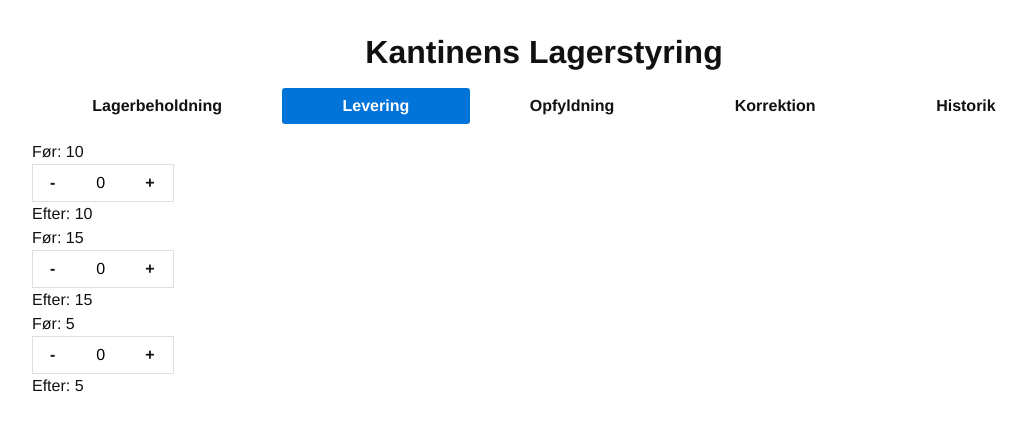
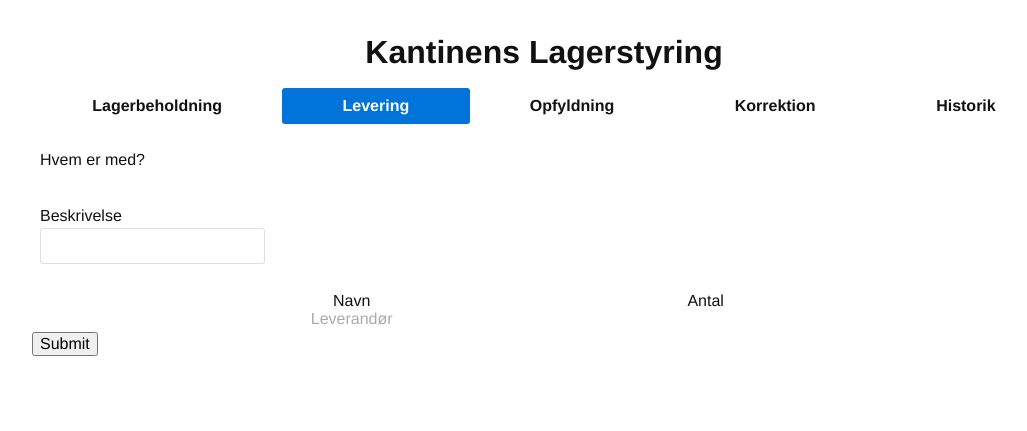
Before and after one commit to datalogisk-kantineforening/mobilager2, a Django app: page /restock in a window 1280 px wide. Shown: the top 431 px of the page, without its empty margins (96-1123 px from the left). Run offline with Django 3.2, Linux system fonts and the light colour scheme.

Commit message:
Generalized pages for updating current stock

```diff
--- /dev/null
+++ b/inventory/templates/base-update.html
@@ -0,0 +1,79 @@
+{% extends "master.html" %}
+
+{% block script %}
+{% load staticfiles %}
+<script type="text/javascript" src="{% static "js/quantity-widget.js" %}"></script>
+
+<style>
+ .nqty { background-color:red }
+ .qfield { width: 40px;
+     border: none;}
+</style>
+
+<script type="text/javascript">
+ $(function() {
+     $( "#names > input" ).each(
+         function(_i, e){
+             $(e).button();
+         });
+
+     $(".qty-widget").each(
+
+         function(i, e){
+             $(e).quantity({'id': i, 'validator':
+            {% block validator-fun %}
+                            function(v) {
+                 return true;
+                            }
+                 {% endblock %}
+             });
+
+         });
+ });
+
+</script>
+{% endblock %}
+
+{% block content %}
+<form method="POST" action="{% block post-action %}{% endblock %}">
+    {% csrf_token %}
+
+    <!--<label value="Navn" for="who" />-->
+    <div class="container mb2 p1"><div class="block">Hvem er med?</div>
+        <div id="names" class=".flex-wrap">
+            {% for name in names %}
+            <input type="checkbox" class="who" id="who{{name.pk}}" name="who" value="{{ name.pk }}" />
+            <label for="who{{name.pk}}">{{ name.name|capfirst }}</label>
+            {% endfor %}
+        </div>
+    </div>
+    <div class="container p1 mb2">
+        <label for="what" class="block">Beskrivelse</label>
+        <input type="text" name="what" class="field"/>
+    </div>
+    <table class="sortable">
+        <thead>
+            <tr>
+                <td class="center">
+                    <div>Navn</div>
+                    <div class="gray">Leverandør</div>
+                    <td class="">Antal</td>
+            </tr>
+        </thead>
+        <tbody>
+            {% for product in products %}
+            <tr>
+                <!--<td>{{ product.pk }}</td>-->
+                <td class="center align-middle">
+                    <div>{{ product.name }}</div>
+                    <div class="gray">{{ product.vendor }}</div>
+                </td>
+                <td><input type="text" class="qty-widget" name="{{ product.pk }}_qty" value="{{ product.quantity }}" /></td>
+            </tr>
+            {% endfor %}
+        </tbody>
+    </table>
+    <input type="submit" />
+</form>
+
+{% endblock %}
--- a/inventory/templates/correction.html
+++ b/inventory/templates/correction.html
@@ -1,5 +1,7 @@
-{% extends "master.html" %}
+{% extends "base-update.html" %}
 
-{% block header %}Korrektion{% endblock %}
+{% block header %} Korrektion {% endblock %}
 
 {% block nav-correction %}btn-primary{% endblock %}
+
+{% block post-action %}/correction{% endblock %}
--- a/inventory/templates/restock.html
+++ b/inventory/templates/restock.html
@@ -1,47 +1,13 @@
-{% extends "master.html" %}
+{% extends "base-update.html" %}
 
 {% block header %} Levering {% endblock %}
 
-{% block script %}
-{% load staticfiles %}
-<script type="text/javascript" src="{% static "js/quantity-widget.js" %}"></script>
+{% block nav-restock %}btn-primary{% endblock %}
 
-<style>
-  .nqty { background-color:red }
-  .qfield { width: 40px;
-            border: none;}
-</style>
-
-<!--<div class="flex flex-column">
-  <div>Før: <span class="prev-qty"></span></div>
-  <div class="clearfix border" style="width: 130px">
-    <button type="button" class="minus btn">-</button>
-    <input type="text" class="qfield field ml2" />
-    <button  type="button" class="minus btn">-</button>
-  </div>
-  <div>Efter: <span class="new-qty"></span></div>
-</div>-->
-
-
-<script type="text/javascript">
-$(function() {
-    $(".quantity-widget").each(
-        function(i, e){
-            $(e).quantity({'id': i, 'validator': function(v) {
-                return v <= 0;
-            }});});
-});
-
-</script>
-
+{% block validator-fun %}
+function(v) {
+return v >= 0;
+}
 {% endblock %}
 
-{% block nav-restock %}btn-primary{% endblock %}
-
-{% block content %}
-
-<input id="qty" class="quantity-widget" value="10" />
-<input id="qty" class="quantity-widget" value="15" />
-<input id="qty" class="quantity-widget" value="5" />
-
-{% endblock %}
+{% block post-action %}/restock{% endblock %}
```
Also changed, not shown: inventory/templates/replenish.html (+6 -70 lines).
